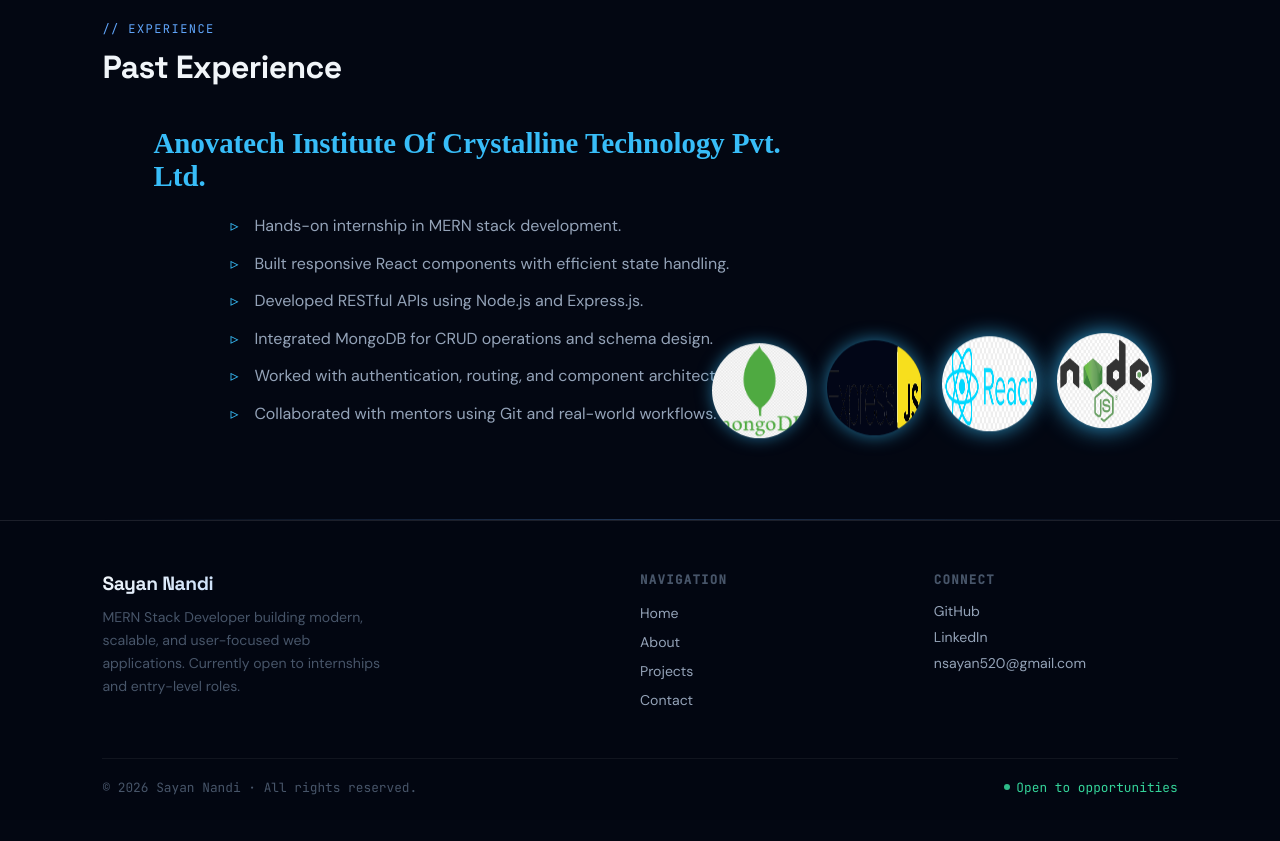
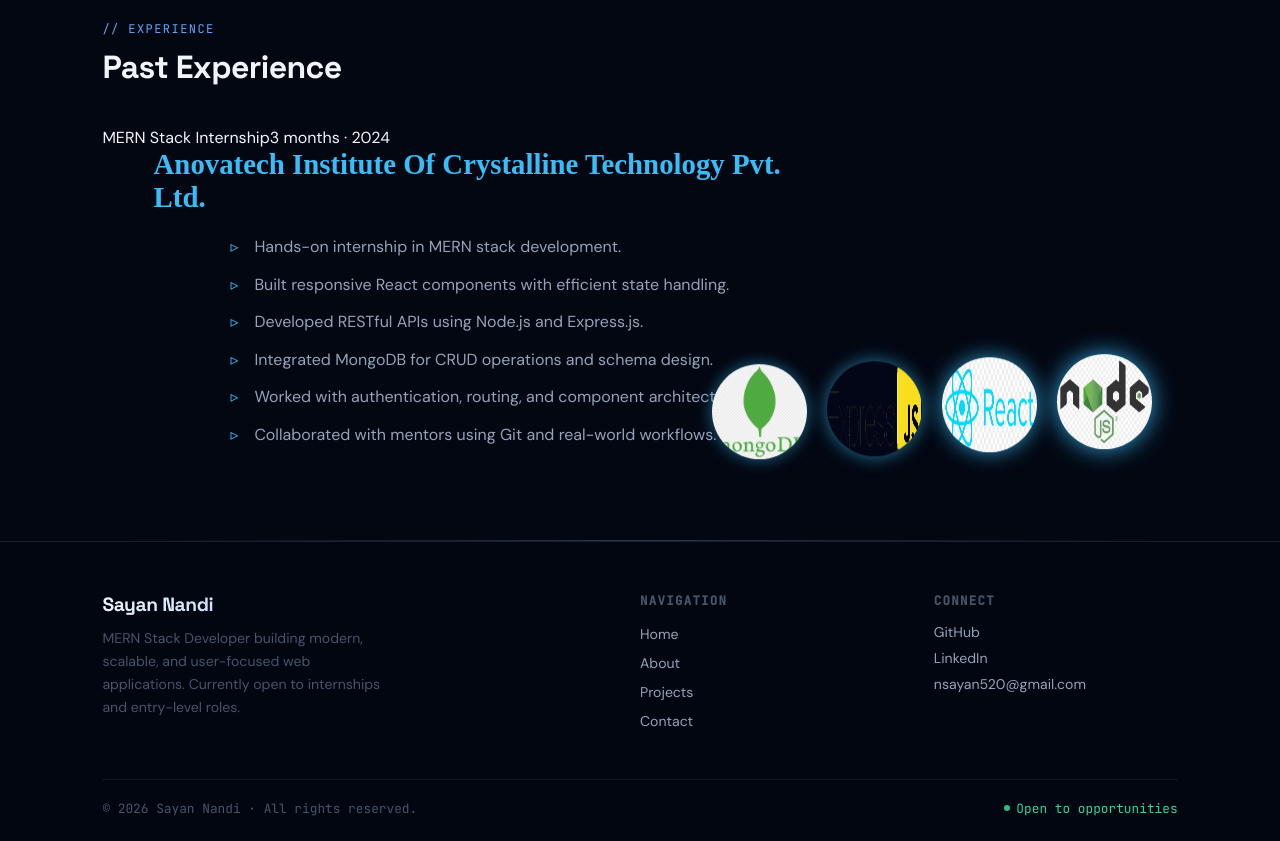
Before and after one commit to sayan234-py/Portfolio, a React (Create React App) app in the folder portflio/: page / in a window 1280 px wide. Shown: the part 860-1701 px from the top of the page. Before the commit the page ends 1680 px from the top, so only its background shows below. Built offline with nearby package versions, Linux system fonts and the light colour scheme.

Commit message:
Update PastExp.jsx

```diff
--- a/portflio/src/Components/PastExp/PastExp.jsx
+++ b/portflio/src/Components/PastExp/PastExp.jsx
@@ -6,8 +6,13 @@ import express_logo from "../Assets/express-js.png";
 
 function PastExp() {
   return (
-    <section className="past-exp">
+    <div className="past-exp">
       <div className="content">
+        <div className="exp-meta">
+          <span className="exp-badge">MERN Stack Internship</span>
+          <span className="exp-duration">3 months · 2024</span>
+        </div>
+
         <h4 className="company">
           Anovatech Institute Of Crystalline Technology Pvt. Ltd.
         </h4>
@@ -28,7 +33,7 @@ function PastExp() {
         <img src={react_logo} alt="React.js" />
         <img src={node_logo} alt="Node.js" />
       </div>
-    </section>
+    </div>
   );
 }
 
```
